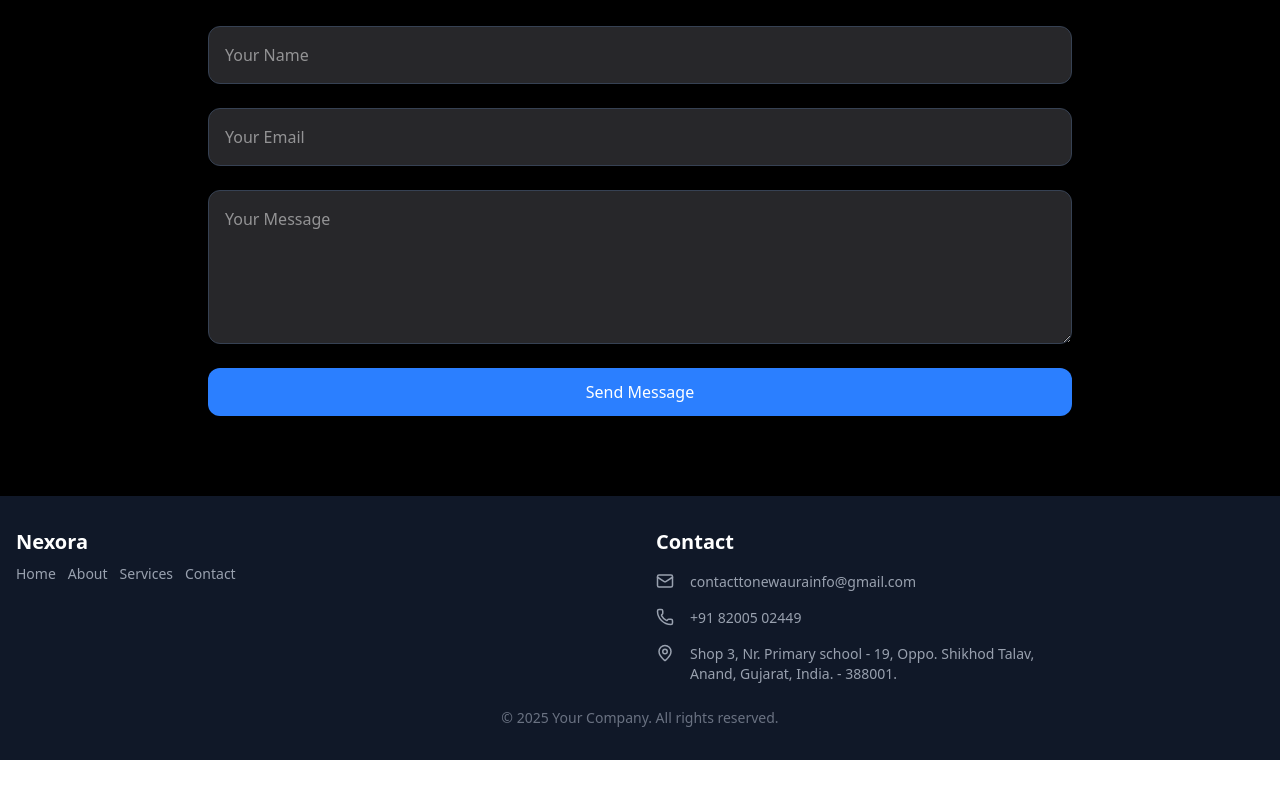
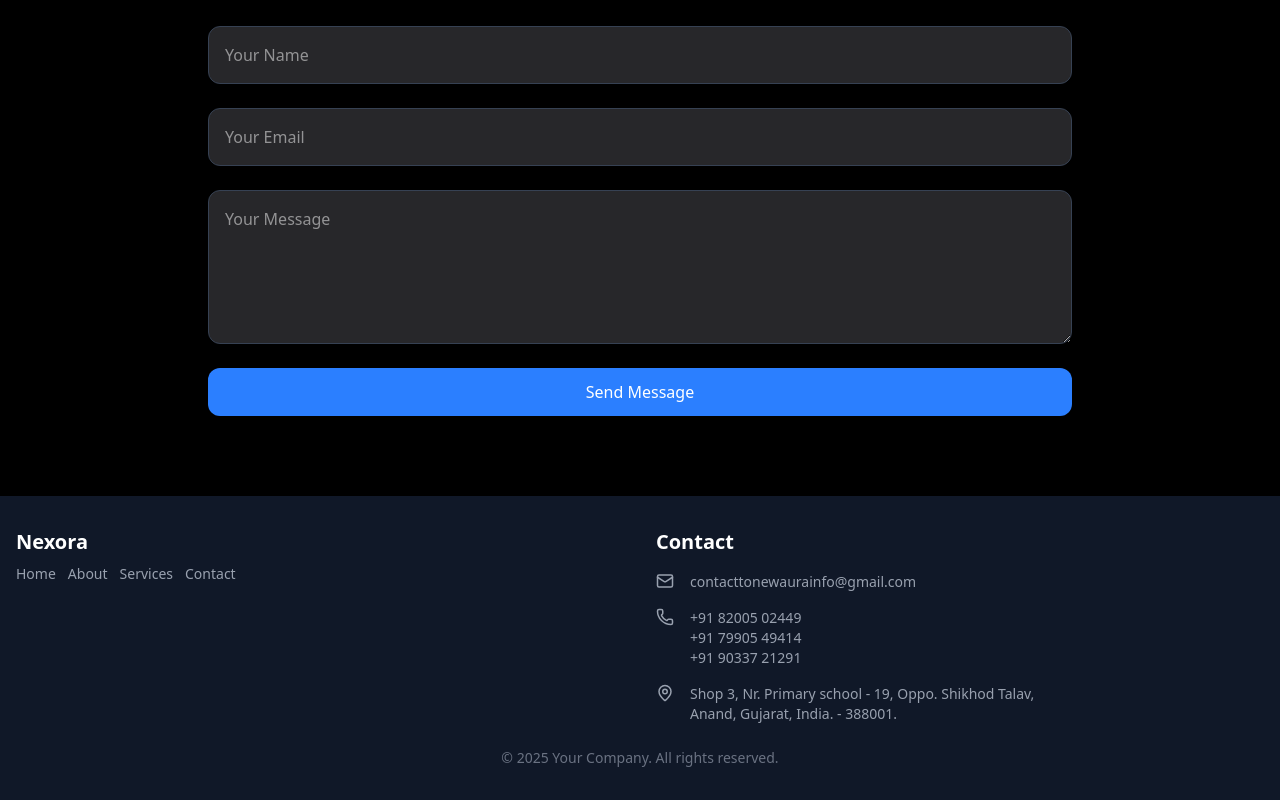
Before and after one commit to rahulp1262003/Newaurainfo, a React (Vite) app: page / in a window 1280 px wide. Shown: the part 3046-3846 px from the top of the page. Before the commit the page ends 3806 px from the top, so only its background shows below. Built offline with nearby package versions, Linux system fonts and the light colour scheme.

Commit message:
update footer

```diff
--- a/src/components/Footer.jsx
+++ b/src/components/Footer.jsx
@@ -31,8 +31,14 @@ export default function Footer() {
                             <a href="mailto:contacttonewaurainfo@gmail.com" rel="noopener noreferrer" >contacttonewaurainfo@gmail.com</a>
                         </div>
                         <div className="flex justify-center mb-4">
-                            <Phone size={18} className="mr-4" />
-                            <a href="tel:8200502449">+91 82005 02449</a>
+                            <div>
+                                <Phone size={18} className="mr-4" />
+                            </div>
+                            <div className="flex flex-col">
+                                <a href="tel:8200502449">+91 82005 02449</a>
+                                <a href="tel:7990549414">+91 79905 49414</a>
+                                <a href="tel:9033721291">+91 90337 21291</a>
+                            </div>
                         </div>
                         <div className="flex justify-center">
                             <MapPin size={18} className="mr-4" /><a href="https://maps.app.goo.gl/JR7g3XZfWXCouYuMA"
```
